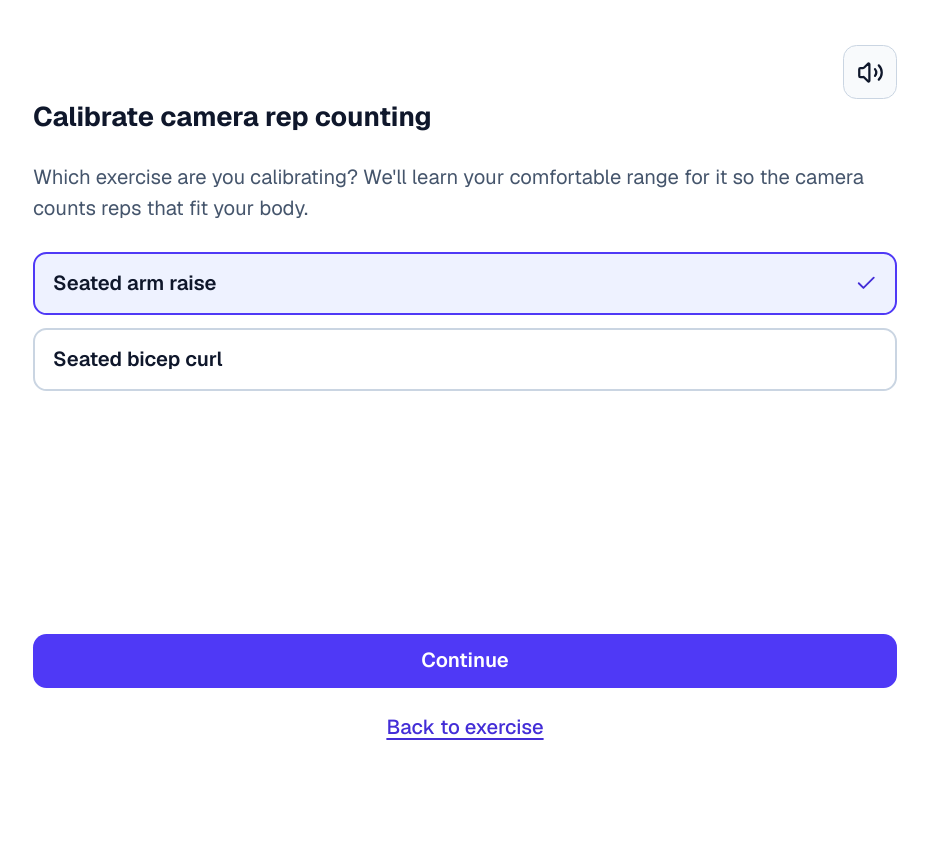
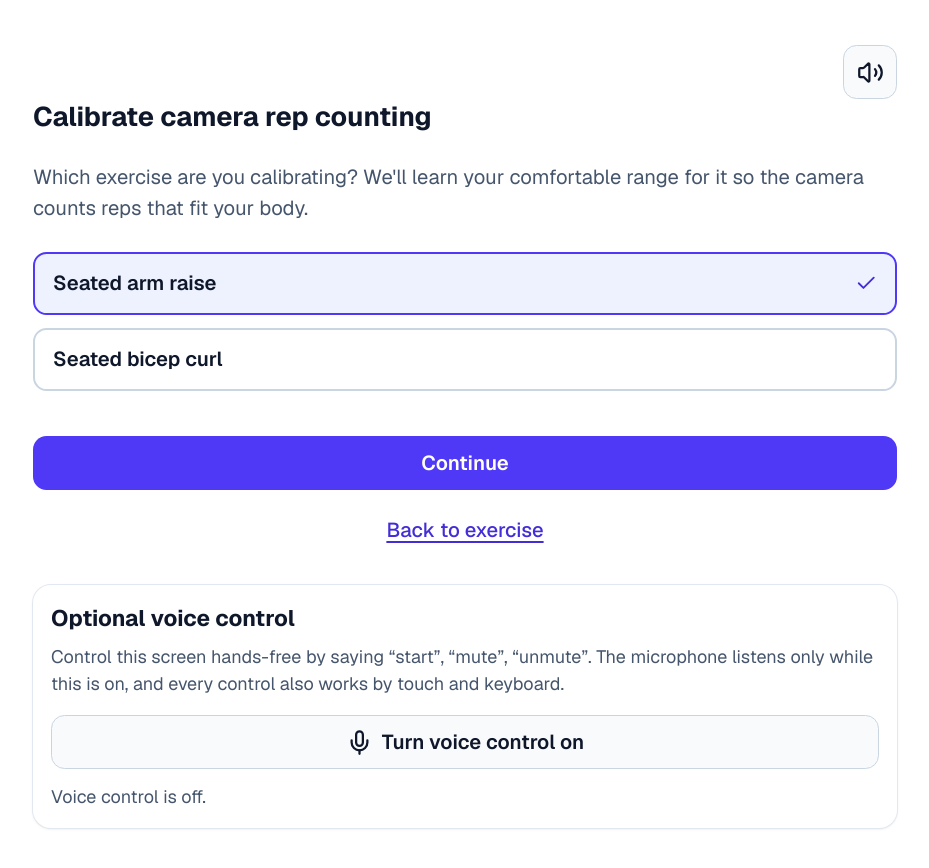
Before and after one commit to sleepyjen4/flexithon_accessibility, a Next.js app: page /calibrate in a window 1280 px wide. Shown: the top 868 px of the page, without its empty margins (175-1104 px from the left). Before the commit the page ends 800 px from the top, so only its background shows below. Built offline with nearby package versions, Linux system fonts and the light colour scheme.

Commit message:
feat: more voice commands

```diff
--- a/app/exercise/page.tsx
+++ b/app/exercise/page.tsx
@@ -16,6 +16,7 @@ import {
 } from "@/lib/pose/exercises";
 import { getExerciseAudioUrl } from "@/lib/audioManifest";
 import { cancelSpeech, speakOrPlay } from "@/lib/speech";
+import { setSpeechEnabled } from "@/lib/prefs";
 import { UP_THRESHOLD_FRACTION } from "@/lib/pose/repCounter";
 import { useCalibrationStore } from "@/store/calibration";
 import { useProfileStore } from "@/store/profile";
@@ -249,14 +250,24 @@ export default function ExercisePage() {
         case "resume":
           if (active && paused) togglePause();
           break;
-        case "next":
         case "finish":
-          // One exercise per screen, so "next" and "finish" both end the set.
           finish();
+          break;
+        case "repeat":
+          // Replay the instructions from the start (same as the play button).
+          playInstructions();
+          break;
+        case "mute":
+          setSpeechEnabled(false);
+          setLiveMessage("Spoken instructions off.");
+          break;
+        case "unmute":
+          setSpeechEnabled(true);
+          setLiveMessage("Spoken instructions on.");
           break;
       }
     },
-    [active, paused, togglePause, finish],
+    [active, paused, togglePause, finish, playInstructions],
   );
 
   const goAgain = useCallback(() => {
@@ -412,9 +423,18 @@ export default function ExercisePage() {
 
             {/* T17/W1: hands-free control. Renders nothing in browsers
                 without SpeechRecognition; unmounts (releasing the mic) when
-                finishing routes to /summary. */}
+                finishing routes to /summary. No "next" here — with one
+                exercise per screen it would duplicate "finish". */}
             <VoiceControl
-              commands={["start", "pause", "resume", "next", "finish"]}
+              commands={[
+                "start",
+                "pause",
+                "resume",
+                "finish",
+                "repeat",
+                "mute",
+                "unmute",
+              ]}
               onCommand={handleVoiceCommand}
             />
           </>
--- a/components/CalibrationFlow.tsx
+++ b/components/CalibrationFlow.tsx
@@ -1,6 +1,13 @@
 "use client";
 
-import { useCallback, useEffect, useMemo, useRef, useState } from "react";
+import {
+  useCallback,
+  useEffect,
+  useMemo,
+  useRef,
+  useState,
+  type ReactNode,
+} from "react";
 import { usePathname, useRouter, useSearchParams } from "next/navigation";
 import Link from "next/link";
 import * as RadioGroup from "@radix-ui/react-radio-group";
@@ -15,6 +22,7 @@ import type {
   PoseFrame,
   PoseProvider,
   RepEvent,
+  VoiceCommand,
 } from "@/types";
 import {
   DEFAULT_RANGE,
@@ -34,11 +42,13 @@ import { measureActiveSide } from "@/lib/pose/realProvider";
 import { smoothWithEma } from "@/lib/pose/smoothing";
 import { getStaticAudioUrl } from "@/lib/audioManifest";
 import { cancelSpeech, speakOrPlay } from "@/lib/speech";
+import { setSpeechEnabled } from "@/lib/prefs";
 import type { StaticClipId } from "@/lib/staticAudio";
 import { useCalibrationStore } from "@/store/calibration";
 import { useProfileStore } from "@/store/profile";
 import { Button } from "@/components/Button";
 import { Card } from "@/components/Card";
+import { VoiceControl } from "@/components/VoiceControl";
 
 const VISIBLE_UPPER_BODY_INDICES = [11, 12, 13, 14, 15, 16] as const;
 
@@ -185,6 +195,9 @@ export function CalibrationFlow({
   const [captMin, setCaptMin] = useState<number | null>(null);
   const [captMax, setCaptMax] = useState<number | null>(null);
   const [sweeps, setSweeps] = useState(0);
+  // Voice-driven announcements (mute/unmute); actions with visible buttons
+  // announce through their own existing live regions.
+  const [voiceMessage, setVoiceMessage] = useState("");
 
   const continueToIntro = useCallback(() => {
     replaceExerciseQuery(exerciseId);
@@ -513,10 +526,72 @@ export function CalibrationFlow({
 
   const heading = "Calibrate camera rep counting";
 
+  // Review outcome, computed up front so the voice handler can use it too.
+  const usable =
+    captMin !== null && captMax !== null && isUsableSweep(captMin, captMax);
+  const range = usable
+    ? computeRange(captMin as number, captMax as number)
+    : null;
+
+  const captureUnavailable = phase === "capture" && status === "unavailable";
+
+  // T17/F8: voice control across the whole flow. The grammar shifts with the
+  // phase, and every voice action mirrors a visible button on that screen.
+  const handleVoiceCommand = (command: VoiceCommand) => {
+    switch (command) {
+      case "start":
+        if (phase === "pick") continueToIntro();
+        else if (phase === "intro" || captureUnavailable) beginCapture();
+        else if (phase === "review") {
+          if (range) save(range);
+          else beginCapture();
+        }
+        break;
+      case "repeat":
+        if (phase === "intro") playIntroInstructions();
+        break;
+      case "finish":
+        if (phase === "capture" && !captureUnavailable) setPhase("review");
+        break;
+      case "skip":
+        if (
+          phase === "intro" ||
+          captureUnavailable ||
+          (phase === "review" && !range)
+        ) {
+          saveDefault();
+        }
+        break;
+      case "mute":
+        setSpeechEnabled(false);
+        setVoiceMessage("Spoken instructions off.");
+        break;
+      case "unmute":
+        setSpeechEnabled(true);
+        setVoiceMessage("Spoken instructions on.");
+        break;
+    }
+  };
+
+  const voiceCommands: readonly VoiceCommand[] =
+    phase === "pick"
+      ? ["start", "mute", "unmute"]
+      : phase === "intro"
+        ? ["start", "repeat", "skip", "mute", "unmute"]
+        : captureUnavailable
+          ? ["start", "skip", "mute", "unmute"]
+          : phase === "capture"
+            ? ["finish", "mute", "unmute"]
+            : range
+              ? ["start", "mute", "unmute"]
+              : ["start", "skip", "mute", "unmute"];
+
+  let content: ReactNode;
+
   // ---- Pick exercise -----------------------------------------------------
   if (phase === "pick") {
-    return (
-      <div className="mx-auto flex w-full max-w-3xl flex-1 flex-col gap-6">
+    content = (
+      <div className="flex flex-1 flex-col gap-6">
         <h1 className="text-2xl font-bold text-slate-900">{heading}</h1>
         <p className="text-lg text-slate-600">
           Which exercise are you calibrating? We&apos;ll learn your comfortable
@@ -571,9 +646,9 @@ export function CalibrationFlow({
   }
 
   // ---- Intro -------------------------------------------------------------
-  if (phase === "intro") {
-    return (
-      <div className="mx-auto flex w-full max-w-3xl flex-1 flex-col gap-6">
+  else if (phase === "intro") {
+    content = (
+      <div className="flex flex-1 flex-col gap-6">
         <h1 className="text-2xl font-bold text-slate-900">{heading}</h1>
         <p className="text-lg text-slate-600">
           We&apos;ll learn your comfortable range for the{" "}
@@ -649,10 +724,10 @@ export function CalibrationFlow({
   }
 
   // ---- Capture -----------------------------------------------------------
-  if (phase === "capture") {
+  else if (phase === "capture") {
     if (status === "unavailable") {
-      return (
-        <div className="mx-auto flex w-full max-w-3xl flex-1 flex-col gap-6">
+      content = (
+        <div className="flex flex-1 flex-col gap-6">
           <h1 className="text-2xl font-bold text-slate-900">{heading}</h1>
           <p className="rounded-2xl bg-slate-50 p-4 text-lg text-slate-600">
             The camera isn&apos;t available right now. That&apos;s completely
@@ -676,11 +751,10 @@ export function CalibrationFlow({
           </div>
         </div>
       );
-    }
-
-    const captured = Math.min(sweeps, TARGET_SWEEPS);
-    return (
-      <div className="mx-auto flex w-full max-w-4xl flex-1 flex-col gap-6">
+    } else {
+      const captured = Math.min(sweeps, TARGET_SWEEPS);
+      content = (
+        <div className="flex flex-1 flex-col gap-6">
         <h1 className="text-2xl font-bold text-slate-900">{heading}</h1>
         <p className="text-lg text-slate-600">
           {status === "loading" && "Starting camera…"}
@@ -737,18 +811,14 @@ export function CalibrationFlow({
           </Button>
         </div>
       </div>
-    );
+      );
+    }
   }
 
   // ---- Review ------------------------------------------------------------
-  const usable =
-    captMin !== null && captMax !== null && isUsableSweep(captMin, captMax);
-  const range = usable
-    ? computeRange(captMin as number, captMax as number)
-    : null;
-
-  return (
-    <div className="mx-auto flex w-full max-w-3xl flex-1 flex-col gap-6">
+  else {
+    content = (
+      <div className="flex flex-1 flex-col gap-6">
       <h1 className="text-2xl font-bold text-slate-900">{heading}</h1>
       {range ? (
         <>
@@ -794,6 +864,26 @@ export function CalibrationFlow({
       >
         Skip for now
       </Link>
+      </div>
+    );
+  }
+
+  // VoiceControl sits OUTSIDE the switching phase content, in a stable tree
+  // position, so the mic never drops between intro, capture, and review
+  // (same reasoning as the workout player).
+  return (
+    <div
+      className={`mx-auto flex w-full ${
+        phase === "capture" && !captureUnavailable ? "max-w-4xl" : "max-w-3xl"
+      } flex-1 flex-col`}
+    >
+      {content}
+      <p aria-live="polite" className="sr-only">
+        {voiceMessage}
+      </p>
+      <div className="mt-6">
+        <VoiceControl commands={voiceCommands} onCommand={handleVoiceCommand} />
+      </div>
     </div>
   );
 }
--- a/components/VoiceControl.tsx
+++ b/components/VoiceControl.tsx
@@ -208,7 +208,9 @@ export function VoiceControl({ commands, onCommand }: VoiceControlProps) {
       {listening && heard ? (
         "command" in heard ? (
           <p className="mt-1 text-base font-semibold text-slate-900">
-            Heard “{heard.command}”.
+            {/* The primary phrase, not the command id — "add time", never
+                the internal "extend". */}
+            Heard “{VOICE_COMMAND_PHRASES[heard.command][0]}”.
           </p>
         ) : (
           <p className="mt-1 text-base text-slate-600">
--- a/components/WorkoutPlayer.tsx
+++ b/components/WorkoutPlayer.tsx
@@ -7,6 +7,7 @@ import { getExerciseById } from "@/lib/exercises";
 import { getStaticAudioUrl } from "@/lib/audioManifest";
 import { STATIC_CLIPS } from "@/lib/staticAudio";
 import { speakOrPlay } from "@/lib/speech";
+import { setSpeechEnabled } from "@/lib/prefs";
 import { useSessionStore } from "@/store/session";
 import { ExerciseStep } from "@/components/ExerciseStep";
 import { WorkoutFinish } from "@/components/WorkoutFinish";
@@ -23,8 +24,11 @@ export function WorkoutPlayer() {
   const advanceStep = useSessionStore((state) => state.advanceStep);
   const [resting, setResting] = useState(false);
   // Timer pause lives here (not in the Timer/ExerciseStep) so the "pause" and
-  // "resume" voice commands (F8) can drive whichever timer is on screen.
+  // "resume" voice commands (F8) can drive whichever timer is on screen; the
+  // extend signal does the same for the "add time" command (+30 seconds).
   const [timerPaused, setTimerPaused] = useState(false);
+  const [extendSignal, setExtendSignal] = useState(0);
+  const [repeatSignal, setRepeatSignal] = useState(0);
   // Voice-driven pause/resume announcements; button-driven ones come from the
   // Timer itself, so this only speaks for actions with no button press.
   const [voiceMessage, setVoiceMessage] = useState("");
@@ -105,6 +109,31 @@ export function WorkoutPlayer() {
         setVoiceMessage("");
         goNext();
         break;
+      case "extend":
+        // The on-screen timer announces "Added 30 seconds." itself.
+        setVoiceMessage("");
+        setExtendSignal((signal) => signal + 1);
+        break;
+      case "repeat":
+        setVoiceMessage("");
+        if (resting) {
+          // Replay the rest cue; during a step the ExerciseStep replays its
+          // instructions off the signal below.
+          void speakOrPlay(getStaticAudioUrl("rest"), STATIC_CLIPS.rest, {
+            interrupt: true,
+          });
+        } else {
+          setRepeatSignal((signal) => signal + 1);
+        }
+        break;
+      case "mute":
+        setSpeechEnabled(false);
+        setVoiceMessage("Spoken instructions off.");
+        break;
+      case "unmute":
+        setSpeechEnabled(true);
+        setVoiceMessage("Spoken instructions on.");
+        break;
     }
   };
 
@@ -125,6 +154,7 @@ export function WorkoutPlayer() {
           onComplete={goNext}
           paused={timerPaused}
           onPauseChange={setTimerPaused}
+          extendSignal={extendSignal}
         />
         <Button type="button" variant="secondary" onClick={goNext}>
           Skip Rest
@@ -164,6 +194,8 @@ export function WorkoutPlayer() {
           onSkip={goNext}
           paused={timerPaused}
           onPauseChange={setTimerPaused}
+          extendSignal={extendSignal}
+          repeatSignal={repeatSignal}
         />
       </>
     );
@@ -180,7 +212,16 @@ export function WorkoutPlayer() {
       </p>
       <div className="mt-6">
         <VoiceControl
-          commands={["pause", "resume", "next", "skip"]}
+          commands={[
+            "pause",
+            "resume",
+            "next",
+            "skip",
+            "repeat",
+            "extend",
+            "mute",
+            "unmute",
+          ]}
           onCommand={handleVoiceCommand}
         />
       </div>
--- a/lib/voice.ts
+++ b/lib/voice.ts
@@ -89,6 +89,13 @@ export const VOICE_COMMAND_PHRASES: Readonly<
   next: ["next", "done"],
   skip: ["skip"],
   finish: ["finish", "finished"],
+  extend: ["add time", "more time", "extend"],
+  // Several spoken instructions contain the word "repeat" ("Release slowly
+  // and repeat.") — the echo guard covers them, and it's also what stops a
+  // replayed narration from re-triggering this command in a loop.
+  repeat: ["repeat", "again"],
+  mute: ["mute"],
+  unmute: ["unmute"],
 };
 
 /**
@@ -106,51 +113,92 @@ const VOICE_COMMAND_SOUND_ALIKES: Readonly<
   next: ["text", "necks", "nest", "dawn"],
   skip: ["ship"],
   finish: ["finnish"],
+  extend: [],
+  repeat: [],
+  mute: ["moot"],
+  // "unmute" often comes back as two words; the longer phrase wins the tie
+  // against plain "mute" so it can't invert the user's intent.
+  unmute: ["un mute", "on mute", "unmuted"],
 };
 
-/** Every word that can match a command: its phrases plus its sound-alikes. */
-function matchableWords(command: VoiceCommand): readonly string[] {
-  return [
+/** Every phrase that can match a command (its displayed phrases plus its
+ * sound-alikes), pre-split into words — phrases may be multi-word. */
+interface MatchablePhrase {
+  command: VoiceCommand;
+  words: readonly string[];
+}
+
+const MATCHABLE_PHRASES: readonly MatchablePhrase[] = (
+  Object.keys(VOICE_COMMAND_PHRASES) as VoiceCommand[]
+).flatMap((command) =>
+  [
     ...VOICE_COMMAND_PHRASES[command],
     ...VOICE_COMMAND_SOUND_ALIKES[command],
-  ];
+  ].map((phrase) => ({ command, words: phrase.split(" ") })),
+);
+
+function normalizeWords(text: string): string[] {
+  return text.toLowerCase().split(/[^a-z]+/).filter(Boolean);
 }
 
-const COMMAND_BY_WORD: ReadonlyMap<string, VoiceCommand> = new Map(
-  (Object.keys(VOICE_COMMAND_PHRASES) as VoiceCommand[]).flatMap((command) =>
-    matchableWords(command).map((word) => [word, command] as const),
-  ),
-);
+/** Last position (index of the phrase's final word) where the phrase appears
+ * as a whole-word sequence in `words`, or -1 when it never does. */
+function lastPhraseEnd(
+  words: readonly string[],
+  phrase: readonly string[],
+): number {
+  outer: for (let start = words.length - phrase.length; start >= 0; start -= 1) {
+    for (let offset = 0; offset < phrase.length; offset += 1) {
+      if (words[start + offset] !== phrase[offset]) continue outer;
+    }
+    return start + phrase.length - 1;
+  }
+  return -1;
+}
 
 /**
  * Extracts a command from a recognized utterance, or null when it contains
- * none. Scans words from the end so the most recent instruction wins when
- * someone corrects themselves ("pause — no wait, resume").
+ * none. The match ending latest in the utterance wins, so the most recent
+ * instruction survives a self-correction ("pause — no wait, resume"); on a
+ * tie the longer phrase wins, so "un mute" is never read as "mute".
  */
 export function parseVoiceCommand(transcript: string): VoiceCommand | null {
-  const words = transcript.toLowerCase().split(/[^a-z]+/).filter(Boolean);
+  const words = normalizeWords(transcript);
 
-  for (let index = words.length - 1; index >= 0; index -= 1) {
-    const word = words[index];
-    if (!word) continue;
-    const command = COMMAND_BY_WORD.get(word);
-    if (command) return command;
+  let best: VoiceCommand | null = null;
+  let bestEnd = -1;
+  let bestLength = 0;
+
+  for (const { command, words: phraseWords } of MATCHABLE_PHRASES) {
+    const end = lastPhraseEnd(words, phraseWords);
+    if (
+      end > bestEnd ||
+      (end === bestEnd && end >= 0 && phraseWords.length > bestLength)
+    ) {
+      best = command;
+      bestEnd = end;
+      bestLength = phraseWords.length;
+    }
   }
 
-  return null;
+  return best;
 }
 
 /**
- * Whether any word that can match this command (phrases AND sound-alikes)
- * appears as a whole word in the given text. The echo guard: a command heard
- * while the app is speaking text containing that same word is almost
- * certainly the narration coming back through the mic — e.g. the rest cue
- * "the next exercise waits for you" must not voice-skip the rest — so it is
- * dropped. Commands whose words are NOT in the narration work mid-speech.
+ * Whether any phrase that can match this command (displayed phrases AND
+ * sound-alikes) appears as a whole-word sequence in the given text. The echo
+ * guard: a command heard while the app is speaking text containing that same
+ * phrase is almost certainly the narration coming back through the mic —
+ * e.g. the rest cue "the next exercise waits for you" must not voice-skip
+ * the rest — so it is dropped. Commands whose phrases are NOT in the
+ * narration work mid-speech.
  */
 export function isCommandInText(command: VoiceCommand, text: string): boolean {
-  const words = new Set(text.toLowerCase().split(/[^a-z]+/));
-  return matchableWords(command).some((word) => words.has(word));
+  const words = normalizeWords(text);
+  return MATCHABLE_PHRASES.some(
+    (phrase) =>
+      phrase.command === command && lastPhraseEnd(words, phrase.words) !== -1,
+  );
 }
 
 // A command repeated within this window is treated as the same utterance —
--- a/types.ts
+++ b/types.ts
@@ -224,7 +224,11 @@ export type VoiceCommand =
   | "resume"
   | "next"
   | "skip"
-  | "finish";
+  | "finish"
+  | "extend"
+  | "repeat"
+  | "mute"
+  | "unmute";
 
 /**
  * Section 0 contract: summary of one completed tracking session, consumed by
```
Also changed, not shown: components/ExerciseStep.tsx (+19 -1 lines), components/Timer.tsx (+18 -3 lines), lib/prefs.ts (+12 -0 lines), 1 other file (tests, documents, lock files or other folders).
